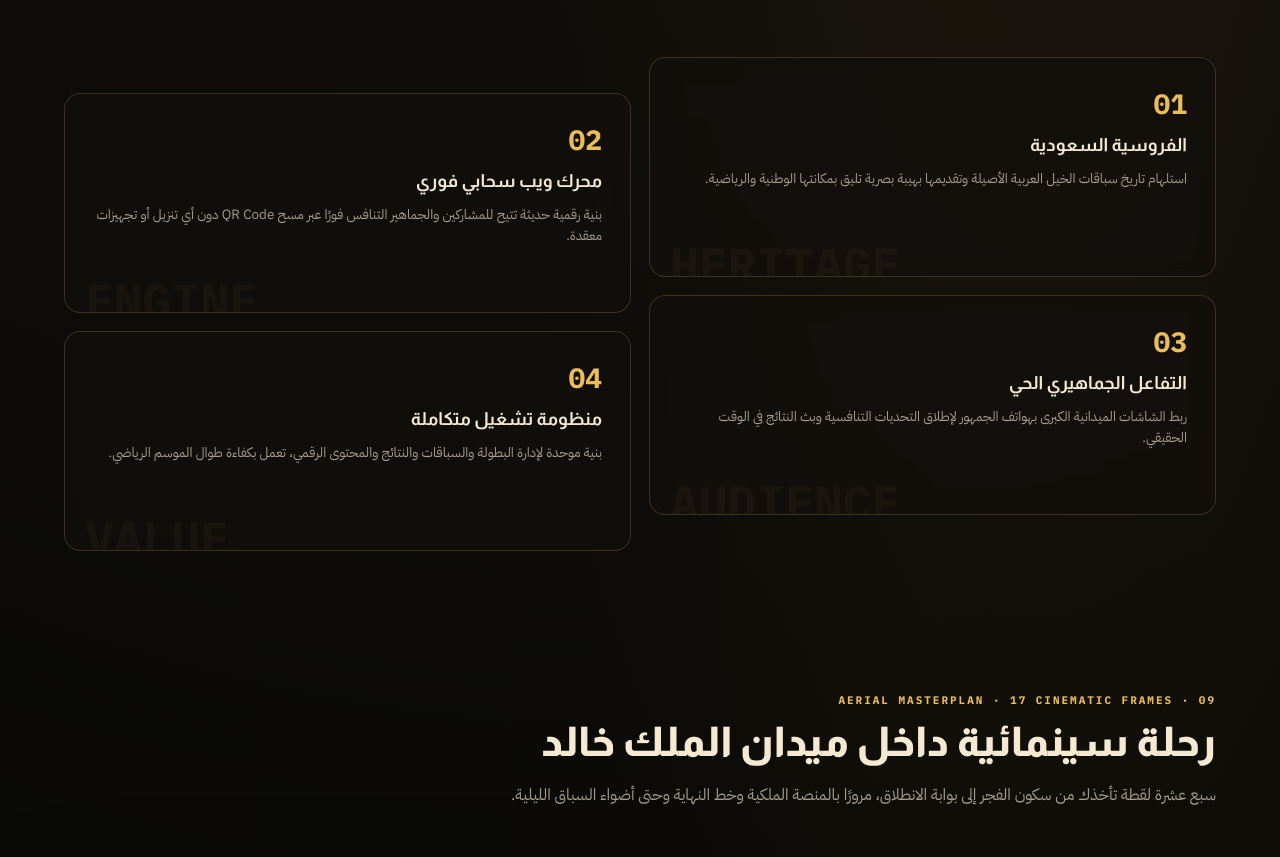
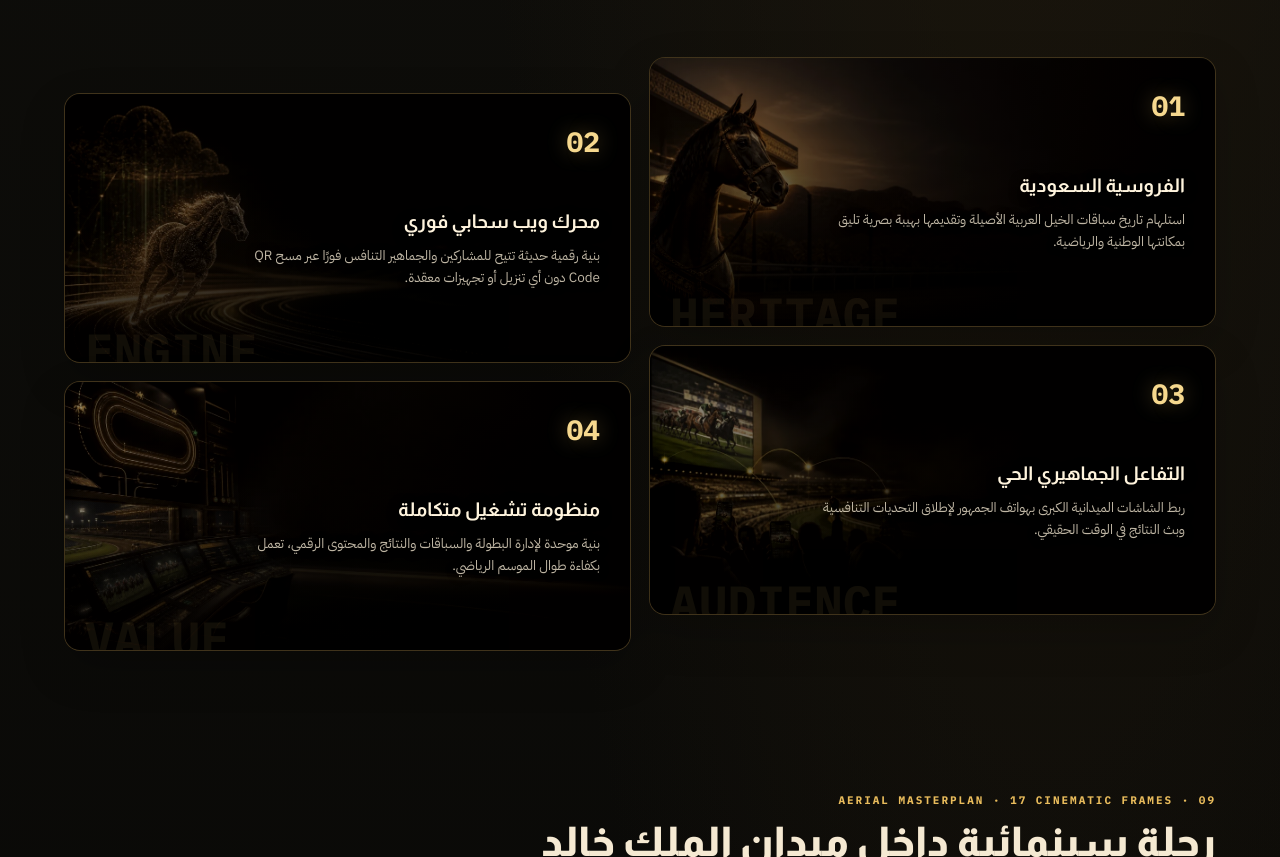
Before and after one commit to HimArt-1/Horse, a plain HTML site: page index.html in a window 1280 px wide. Shown: the part 1032-1889 px from the top of the page. Drawn offline with Linux system fonts and the light colour scheme.

Commit message:
feat: add cinematic pillar card backgrounds

```diff
--- a/index.html
+++ b/index.html
@@ -298,18 +298,38 @@
     /* Tournament Features 4 Pillars */
     .pillars-grid { display:grid; grid-template-columns:repeat(12,1fr); gap:18px; }
     .pillar-card {
-      padding: 32px 28px; border-radius: var(--radius);
-      background: var(--card-bg); border: 1px solid var(--border);
-      backdrop-filter: blur(10px); transition: 0.3s var(--ease);
-      grid-column:span 6; min-height:220px; position:relative; overflow:hidden;
+      padding: 34px 30px; border-radius: var(--radius);
+      background: #0a0806; border: 1px solid rgba(233,188,92,.24);
+      box-shadow: inset 0 1px 0 rgba(255,255,255,.035), 0 18px 46px rgba(0,0,0,.2);
+      transition: transform .38s var(--ease), border-color .3s, box-shadow .3s;
+      grid-column:span 6; min-height:270px; position:relative; overflow:hidden; isolation:isolate;
     }
+    .pillar-card::before {
+      content:""; position:absolute; z-index:-2; inset:-2px;
+      background-image:
+        linear-gradient(90deg, rgba(5,5,4,.34) 0%, rgba(5,5,4,.68) 44%, rgba(5,5,4,.97) 100%),
+        linear-gradient(0deg, rgba(5,5,4,.84) 0%, transparent 62%),
+        var(--pillar-image);
+      background-size:cover; background-position:center; background-repeat:no-repeat;
+      transform:scale(1.01); transition:transform .8s var(--ease), filter .5s, opacity .5s;
+      filter:saturate(.78) contrast(1.05); opacity:.9;
+    }
+    .pillar-card::after {
+      content:attr(data-code); position:absolute; z-index:-1; left:20px; bottom:-12px;
+      font:700 48px/1 "IBM Plex Mono",monospace; color:rgba(233,188,92,.075); direction:ltr;
+    }
+    .pillar-card > * { position:relative; z-index:1; }
+    .pillar-card[data-code="HERITAGE"] { --pillar-image:url("images/pillars/pillar-heritage.webp"); }
+    .pillar-card[data-code="ENGINE"] { --pillar-image:url("images/pillars/pillar-engine.webp"); }
+    .pillar-card[data-code="AUDIENCE"] { --pillar-image:url("images/pillars/pillar-audience.webp"); }
+    .pillar-card[data-code="VALUE"] { --pillar-image:url("images/pillars/pillar-operations.webp"); }
     .pillar-card:nth-child(2), .pillar-card:nth-child(4) { transform:translateY(36px); }
     .pillar-card:nth-child(2):hover, .pillar-card:nth-child(4):hover { transform:translateY(30px); }
-    .pillar-card::after { content:attr(data-code); position:absolute; left:20px; bottom:-12px; font:700 48px/1 "IBM Plex Mono",monospace; color:rgba(233,188,92,.045); direction:ltr; }
-    .pillar-card:hover { border-color: var(--gold); transform: translateY(-4px); }
-    .pillar-card .num { font: 800 28px/1 "IBM Plex Mono", monospace; color: var(--gold); margin-bottom: 16px; display: block; }
-    .pillar-card h3 { font: 700 18px/1.3 "Almarai", sans-serif; color: var(--paper); margin-bottom: 10px; }
-    .pillar-card p { font-size: 13.5px; color: var(--muted); line-height: 1.6; }
+    .pillar-card:hover { border-color:rgba(246,216,142,.74); transform:translateY(-4px); box-shadow:inset 0 1px 0 rgba(255,255,255,.06), 0 24px 58px rgba(0,0,0,.34), 0 0 34px rgba(233,188,92,.08); }
+    .pillar-card:hover::before { transform:scale(1.055); filter:saturate(.95) contrast(1.08); opacity:1; }
+    .pillar-card .num { font: 800 28px/1 "IBM Plex Mono", monospace; color:var(--gold-light); margin-bottom:54px; display:block; text-shadow:0 0 20px rgba(233,188,92,.35); }
+    .pillar-card h3 { font: 700 19px/1.3 "Almarai", sans-serif; color:#fff4dd; margin-bottom:10px; text-shadow:0 2px 12px rgba(0,0,0,.8); }
+    .pillar-card p { max-width:46ch; font-size:13.5px; color:rgba(245,233,210,.78); line-height:1.65; text-shadow:0 1px 8px rgba(0,0,0,.9); }
 
     /* Interactive Game Simulator Demo Box */
     .simulator-wrap {
@@ -406,7 +426,10 @@
       .hero-location { width:100%; justify-content:center; font-size:10px; text-align:center; }
       section { padding-block:70px; }
       .pillar-card { grid-column:span 12; transform:none; }
+      .pillar-card:nth-child(2), .pillar-card:nth-child(4) { transform:none; }
       .pillar-card:nth-child(2):hover, .pillar-card:nth-child(4):hover { transform:translateY(-4px); }
+      .pillar-card { min-height:250px; padding:28px 24px; }
+      .pillar-card .num { margin-bottom:46px; }
       .arena-banner-img { min-height:300px; }
       #gallery { padding-inline:12px; }
       #gallery .section-head { padding-inline:8px; }
```
Also changed, not shown: landing.html (+32 -9 lines), images/pillars/pillar-audience.webp (added), images/pillars/pillar-engine.webp (added), images/pillars/pillar-heritage.webp (added), images/pillars/pillar-operations.webp (added).
